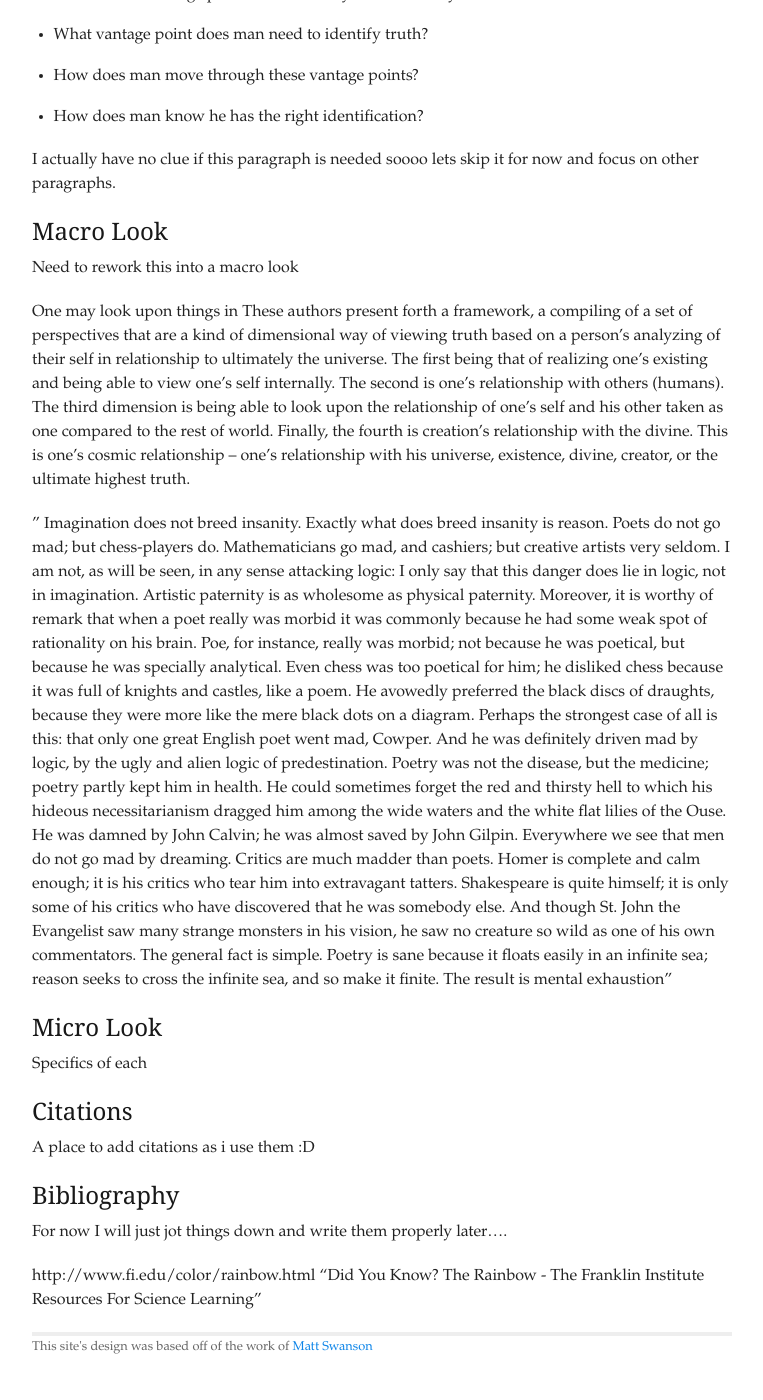
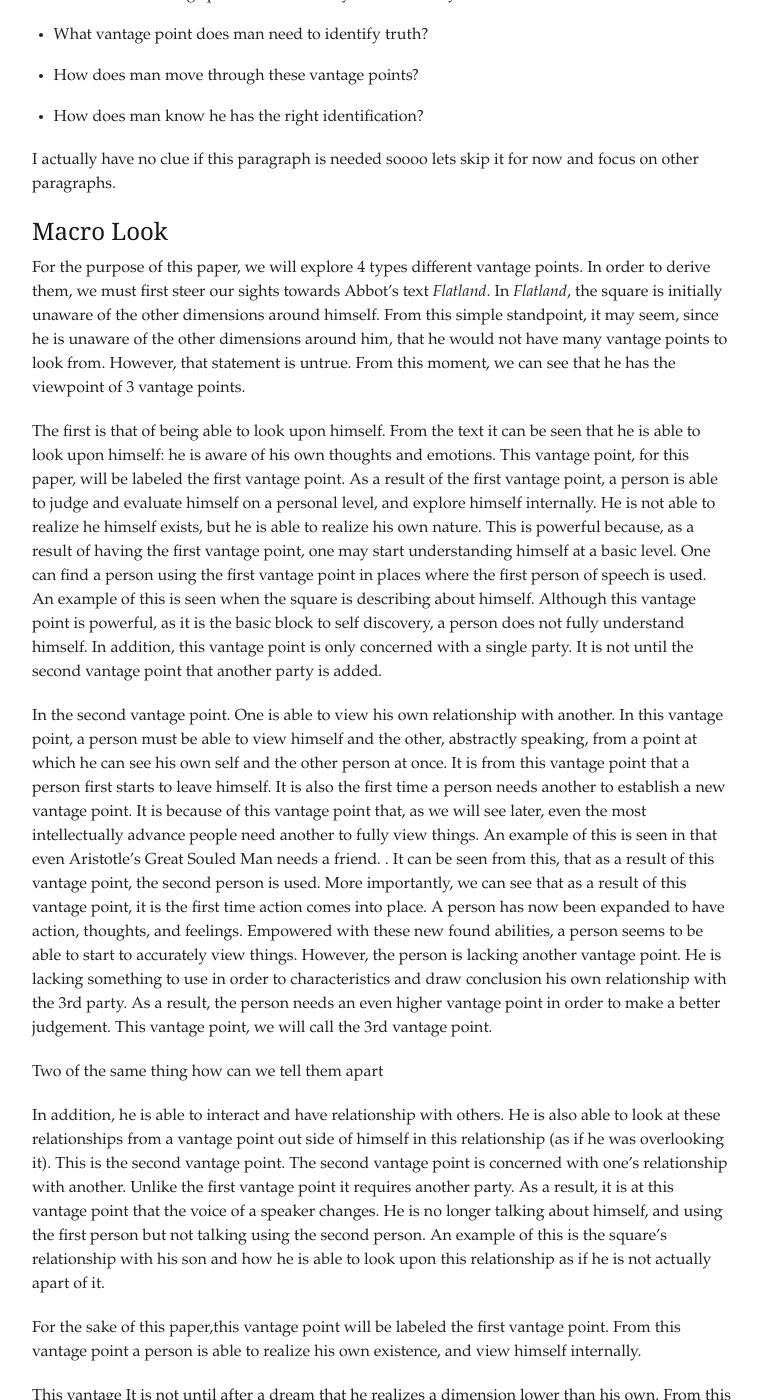
Before and after one commit to akosednar/akosednar.github.com, a Jekyll site: the page built from _posts/2012-01-06-Senior-Thesis-2012.md, in a window 1280 px wide and 1400 px high, scrolled down 3355 px. Shown: the whole window, without its empty margins (378-1141 px from the left). Built offline with Jekyll 4.4.1, drawn with Linux system fonts in a browser that asks for light colours; some of the changed text lies outside the part shown.

Commit message:
Macro text

```diff
--- a/_posts/2012-01-06-Senior-Thesis-2012.md
+++ b/_posts/2012-01-06-Senior-Thesis-2012.md
@@ -87,6 +87,29 @@ I actually have no clue if this paragraph is needed soooo lets skip it for now a
 
 ## Macro Look ##
 
+For the purpose of this paper, we will explore 4 types different vantage points. In order to derive them, we must first steer our sights towards Abbot's text *Flatland*. In *Flatland*, the square is initially unaware of the other dimensions around himself. From this simple standpoint, it may seem, since he is unaware of the other dimensions around him, that he would not have many vantage points to look from. However, that statement is untrue. From this moment, we can see that he has the viewpoint of 3 vantage points.
+
+The first is that of being able to look upon himself. From the text it can be seen that he is able to look upon himself: he is aware of his own thoughts and emotions. This vantage point, for this paper, will be labeled the first vantage point. As a result of the first vantage point, a person is able to judge and evaluate himself on a personal level, and explore himself internally. He is not able to realize he himself exists, but he is able to realize his own nature. This is powerful because, as a result of having the first vantage point, one may start understanding himself at a basic level. One can find a person using the first vantage point in places where the first person of speech is used. An example of this is seen when the square is describing about himself. Although this vantage point is powerful, as it is the basic block to self discovery, a person does not fully understand himself. In addition, this vantage point is only concerned with a single party. It is not until the second vantage point that another party is added.
+
+In the second vantage point. One is able to view his own relationship with another. In this vantage point, a person must be able to view himself and the other, abstractly speaking, from a point at which he can see his own self and the other person at once. It is from this vantage point that a person first starts to leave himself. It is also the first time a person needs another to establish a new vantage point. It is because of this vantage point that, as we will see later, even the most intellectually advance people need another to fully view things. An example of this is seen in that even Aristotle's Great Souled Man needs a friend. <!-- Quote Here ….might be a different man-->. It can be seen from this, that as a result of this vantage point, the second person is used. More importantly, we can see that as a result of this vantage point, it is the first time action comes into place. A person has now been expanded to have action, thoughts, and feelings. Empowered with these new found abilities, a person seems to be able to start to accurately view things. However, the person is lacking another vantage point. He is lacking something to use in order to characteristics and draw conclusion his own relationship with the 3rd party. As a result, the person needs an even higher vantage point in order to make a better judgement. This vantage point, we will call the 3rd vantage point.
+
+
+
+Two of the same thing how can we tell them apart
+
+
+In addition, he is able to interact and have relationship with others. He is also able to look at these relationships from a vantage point out side of himself in this relationship (as if he was overlooking it). This is the second vantage point. The second vantage point is concerned with one's relationship with another. Unlike the first vantage point it requires another party. As a result, it is at this vantage point that the voice of a speaker changes. He is no longer talking about himself, and using the first person but not talking using the second person.
+An example of this is the square's relationship with his son and how he is able to look upon this relationship as if he is not actually apart of it.
+
+
+
+For the sake of this paper,this vantage point will be labeled the first vantage point. From this vantage point a person is able to realize his own existence, and view himself internally.
+
+
+
+
+This vantage It is not until after a dream that he realizes a dimension lower than his own. <!-- Quote of Dream --> From this dream, the square is able to look upon some one.
+
 Need to rework this into a macro look
 
 One may look upon things in
```
